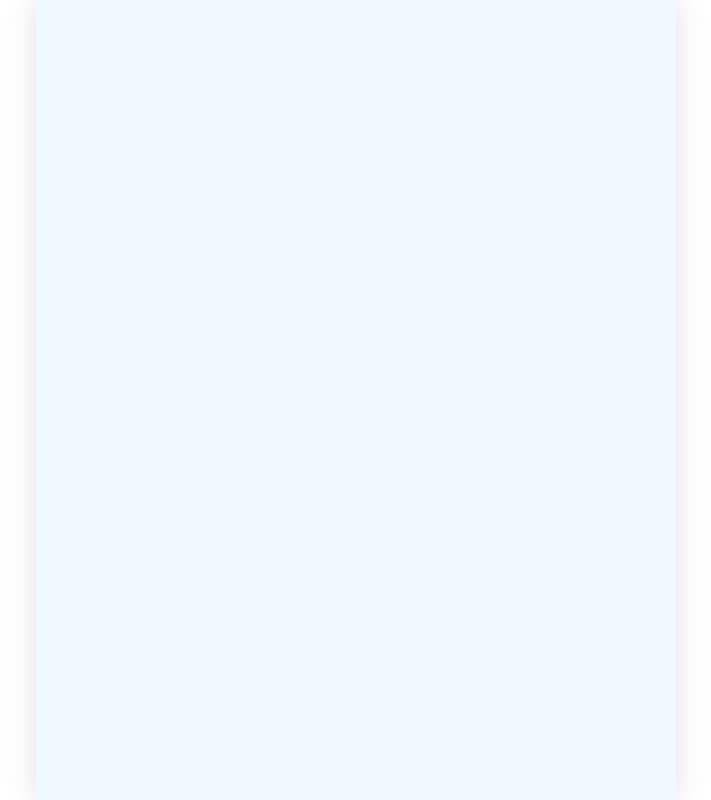
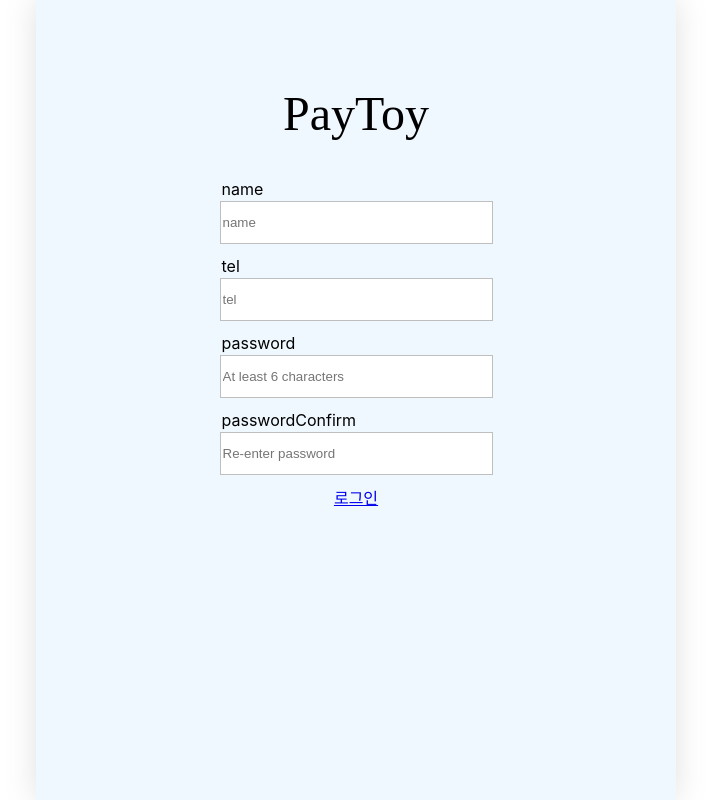
Before and after one commit to PayToy/PayToy-FE, a React (Create React App) app: page /signup in a window 1280 px wide. Shown: the whole page, without its empty margins (284-995 px from the left). Built offline with nearby package versions, Linux system fonts and the light colour scheme.

Commit message:
feat : 회원가입 UI구현

```diff
--- a/src/components/AuthInput/AuthInput.js
+++ b/src/components/AuthInput/AuthInput.js
@@ -1,14 +1,16 @@
-import { Input, InputWrapper } from "./style";
+import { Input, InputWrapper, Type } from "./style";
 
 const AuthInput = ({name, placeholder, type, value, onChange}) => {
   return (
     <InputWrapper>
+      <Type>{name}</Type>
       <Input
         name = {name}
         placeholder = {placeholder}
         type = {type}
         value = {value}
         onChange={onChange}
+        required
       />
     </InputWrapper>
   )
--- a/src/components/AuthInput/style.js
+++ b/src/components/AuthInput/style.js
@@ -3,6 +3,7 @@ import styled from "styled-components";
 export const InputWrapper = styled.div`
   display :flex;
   flex-direction : column;
+  gap : 0px;
 `;
 
 export const Input = styled.input`
@@ -12,3 +13,7 @@ export const Input = styled.input`
   height: 39px;
   margin-bottom: 10px;
 `;
+
+export const Type = styled.p`
+  margin : 2px;
+`;
--- a/src/pages/SingupPage/SignupPage.js
+++ b/src/pages/SingupPage/SignupPage.js
@@ -1,9 +1,59 @@
+import { useState } from "react";
+import AuthInput from "../../components/AuthInput/AuthInput";
+import { Title } from "./style";
+import { Wrapper } from "../LoginPage/style";
+import { Link } from "react-router-dom";
 
 const SignupPage = () => {
+  const [formData, setFormData] = useState({
+    username: '',
+    tel: '',
+    password: '',
+  })
+  const handleData = (e) => {
+    const {name, value} = e.target
+
+    setFormData({
+      ...formData,
+      [name] : value,
+    })
+  }
+
   return (
-    <div>
+    <Wrapper>
+      <Title>PayToy</Title>
+      <AuthInput
+        name="name"
+        placeholder="name"
+        type="text"
+        value={formData.username}
+        onChange={handleData}
+      />
+      <AuthInput
+        name="tel"
+        placeholder="tel"
+        type="tel"
+        value={formData.tel}
+        onChange={handleData}
+      />
+      <AuthInput
+        name="password"
+        placeholder="At least 6 characters"
+        type="password"
+        value={formData.password}
+        onChange={handleData}
+      />
+      <AuthInput
+        name="passwordConfirm"
+        placeholder="Re-enter password"
+        type="Password"
+        value={formData.username}
+        onChange={handleData}
+      />
+      <Link to={"/"}>로그인</Link>
+    </Wrapper>
 
-    </div>
+
   )
 }
 
--- /dev/null
+++ b/src/pages/SingupPage/style.js
@@ -0,0 +1,19 @@
+import styled from "styled-components";
+
+export const InputWrapper = styled.div`
+  display :flex;
+  flex-direction : column;
+`;
+
+export const Title = styled.h1`
+position: flex;
+justify-content : center;
+
+
+font-family: 'Jacques Francois';
+font-style: normal;
+font-weight: 400;
+font-size: 3rem;
+line-height: 63px;
+color: #000000;
+`;
```
